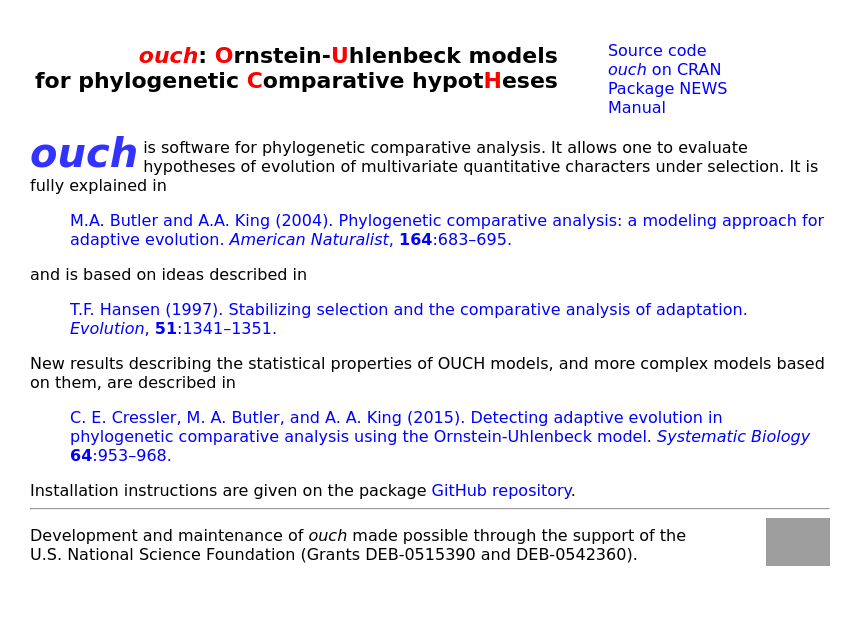
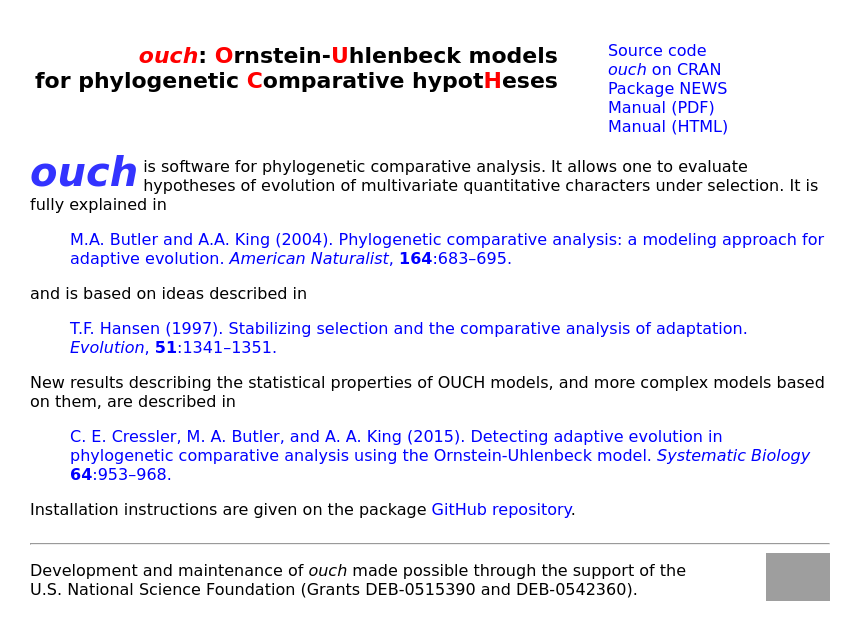
Before and after one commit to kingaa/ouch, a Jekyll site: the page built from index.html, in a window 1280 px wide. Shown: the top 640 px of the page, without its empty margins (0-863 px from the left). Built offline with Jekyll 4.4.1, drawn with Linux system fonts in a browser that asks for light colours.

Commit message:
HTML version of manual

```diff
--- a/_layouts/ouch.html
+++ b/_layouts/ouch.html
@@ -23,7 +23,8 @@
 		  <li><a href="https://github.com/kingaa/ouch/">Source code</a></li>
 		  <li><a href="https://cran.r-project.org/package=ouch"><i>ouch</i> on CRAN</a></li>
 		  <li><a href="NEWS.html">Package NEWS</a></li>
-		  <li><a href="https://kingaa.github.io/manuals/ouch.pdf">Manual</a></li>
+		  <li><a href="https://kingaa.github.io/manuals/ouch.pdf">Manual (PDF)</a></li>
+		  <li><a href="manual/00Index.html">Manual (HTML)</a></li>
 		</ul>
 	      </td>
 	    </tr>
--- a/index.html
+++ b/index.html
@@ -25,4 +25,4 @@ New results describing the statistical properties of OUCH models, and more compl
     <em>Systematic Biology</em> <b>64</b>:953&ndash;968.</a></dd>
 </dl>
 
-Installation instructions are given on the package <a href="https://github.com/kingaa/ouch/">GitHub repository</a>.
+<p>Installation instructions are given on the package <a href="https://github.com/kingaa/ouch/">GitHub repository</a>.</p>
```
Also changed, not shown: manual/00Index.html (+6 -1 lines), 1 other file.
